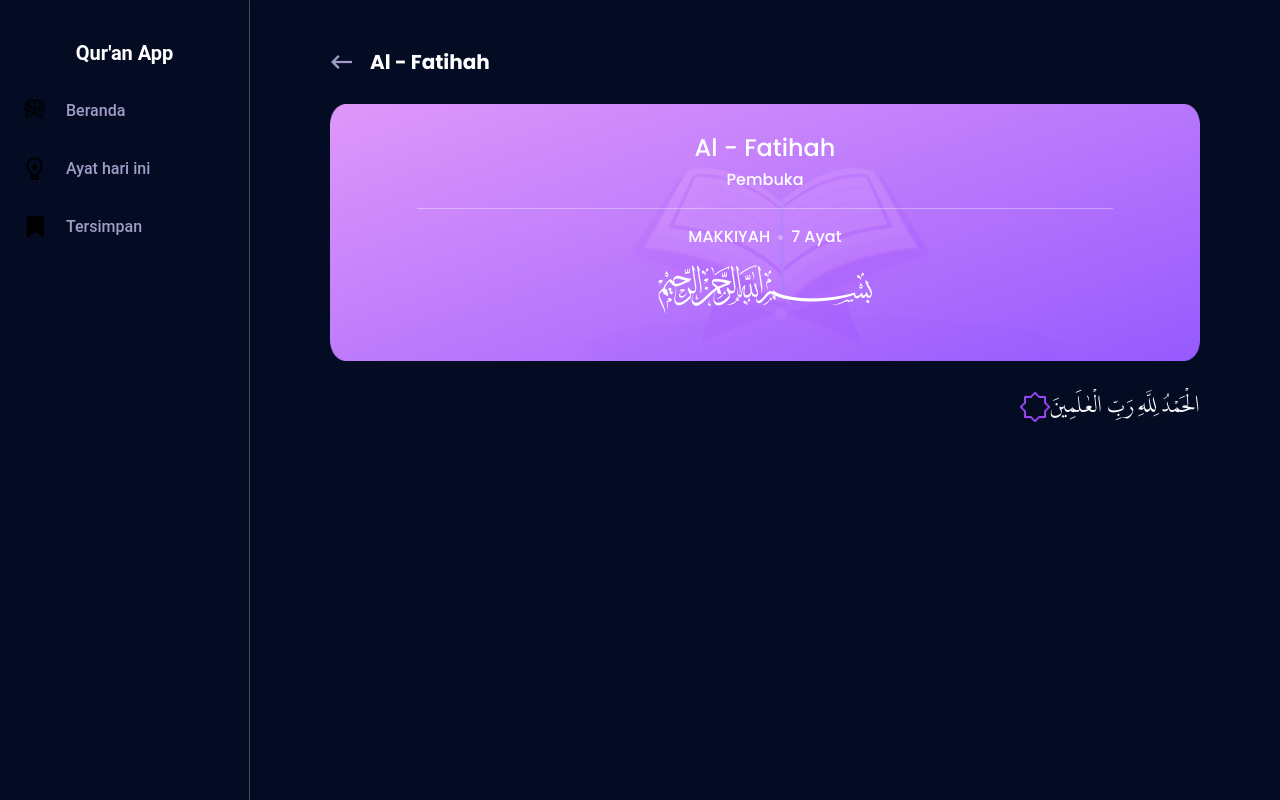
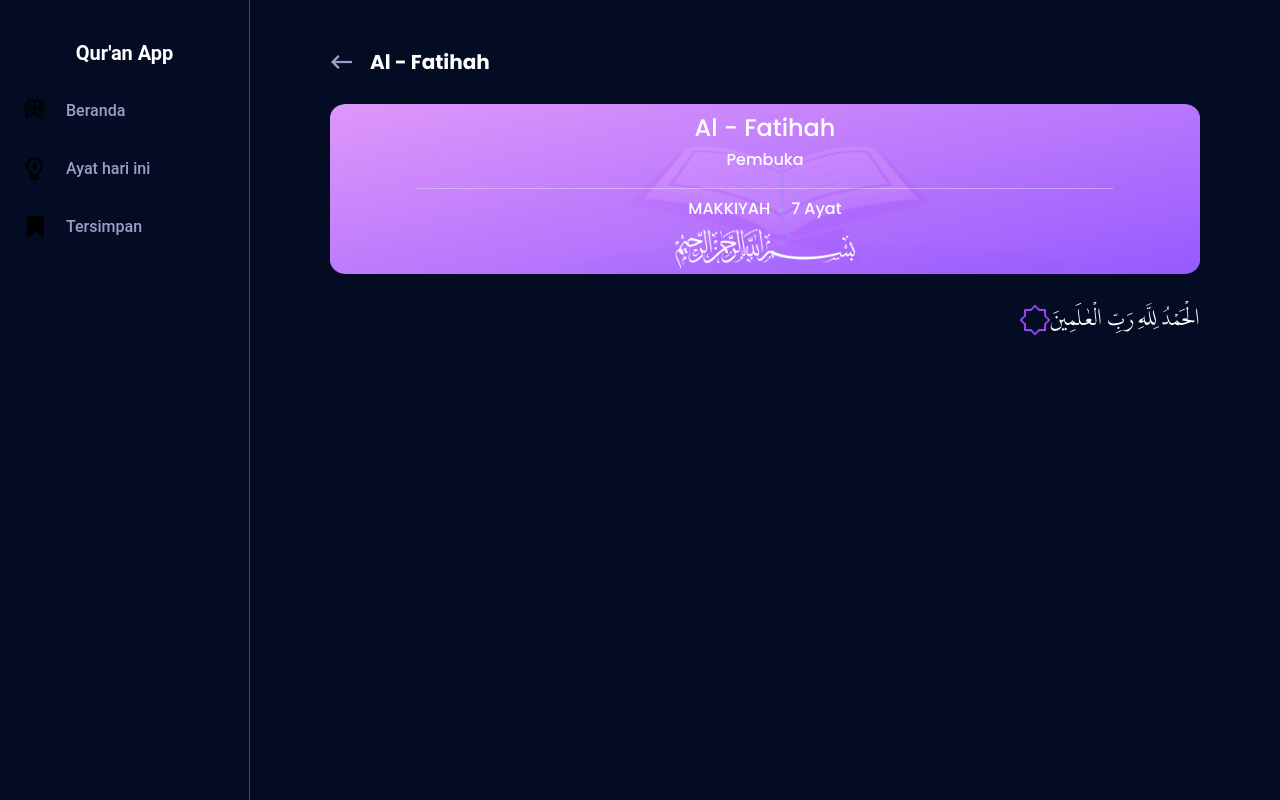
Before and after one commit to RizqiSyahrendra/quran-app, a Next.js app: page /read in a window 1280 px wide. Built offline with nearby package versions, Linux system fonts and the light colour scheme.

Commit message:
Fix CardHeaderSurat size

```diff
--- a/src/components/module/read/CardHeaderSurat.tsx
+++ b/src/components/module/read/CardHeaderSurat.tsx
@@ -14,7 +14,7 @@ export default function CardHeaderSurat(props: ICardHeaderSuratProps) {
 
     return (
         <div className="w-full relative">
-            <div className="absolute w-full text-center text-font-primary pt-7">
+            <div className="absolute w-full text-center text-font-primary pt-2">
                 <div className="font-medium text-2xl">
                     {nama}
                 </div>
@@ -22,37 +22,37 @@ export default function CardHeaderSurat(props: ICardHeaderSuratProps) {
                     {arti}
                 </div>
                 <SeparatorLine color="3" fullSize={false} />
-                <div className="flex justify-center font-medium mt-4">
+                <div className="flex justify-center font-medium mt-2">
                     <span>{jenis}</span>
-                    <SeparatorCircle color="3" />
+                    <SeparatorCircle color="1" />
                     <span>{jumlahAyat} Ayat</span>
                 </div>
-                <div className="mt-4 flex justify-center">
+                <div className="mt-2 flex justify-center">
                     <Image
                         src={IconRegistry.bismillah}
                         alt="Bismillah"
-                        width={214}
-                        height={48}
+                        width={180}
+                        height={0}
                     />
                 </div>
             </div>
             <Image
                 src={ImageRegistry.bgSuratSm}
                 alt="surat"
-                sizes="100vw"
                 quality={100}
                 width={0}
                 height={0}
-                className="w-full h-[257px] md:hidden"
+                sizes="100vw"
+                className="w-full h-[180px] md:hidden"
             />
             <Image
                 src={ImageRegistry.bgSuratLg}
                 alt="surat"
-                sizes="100vw"
                 quality={100}
                 width={0}
                 height={0}
-                className="w-full h-[257px] hidden md:block"
+                sizes="100vw"
+                className="w-full h-[170px] hidden md:block"
             />
         </div>
     );
```
